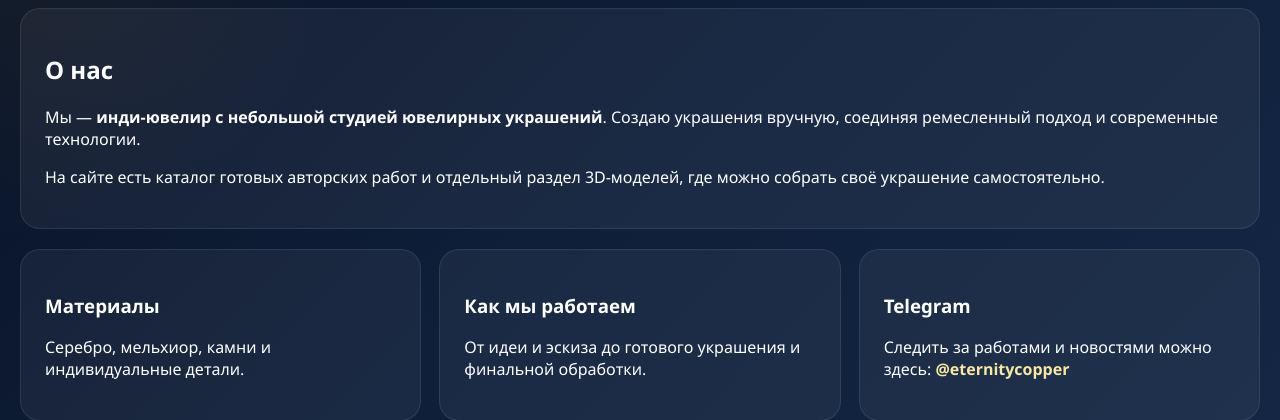
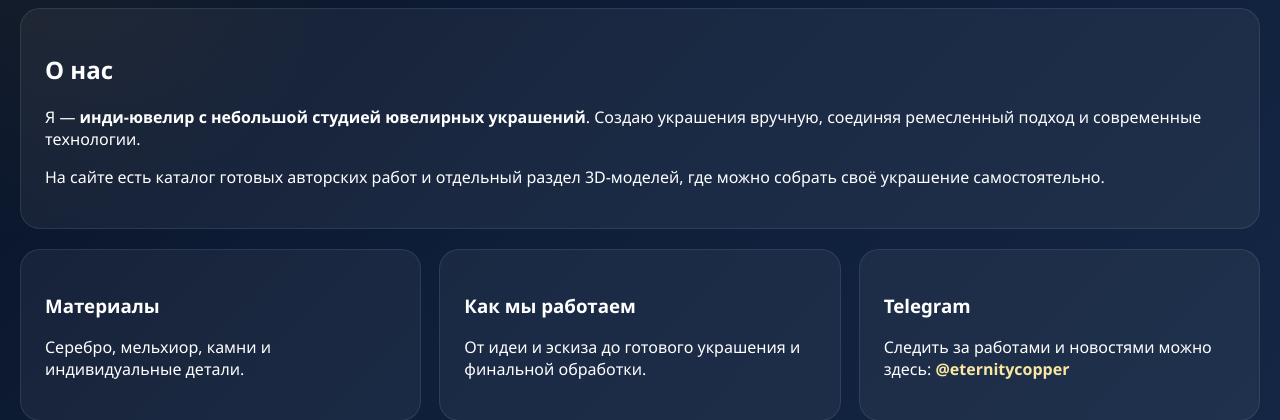
Before and after one commit to nastya229/kolecki, a Django app: page /about/ in a window 1280 px wide. Shown: the part 132-552 px from the top of the page. Run offline with Django 5.2, Linux system fonts and the light colour scheme.

Commit message:
update html

```diff
--- a/kolecki/main/templates/main/about.html
+++ b/kolecki/main/templates/main/about.html
@@ -12,7 +12,7 @@
   <div class="about-card">
     <h1>О нас</h1>
     <p>
-      Мы — <b>инди-ювелир с небольшой студией ювелирных украшений</b>.
+      Я — <b>инди-ювелир с небольшой студией ювелирных украшений</b>.
       Создаю украшения вручную, соединяя ремесленный подход и современные технологии.
     </p>
     <p>
```
